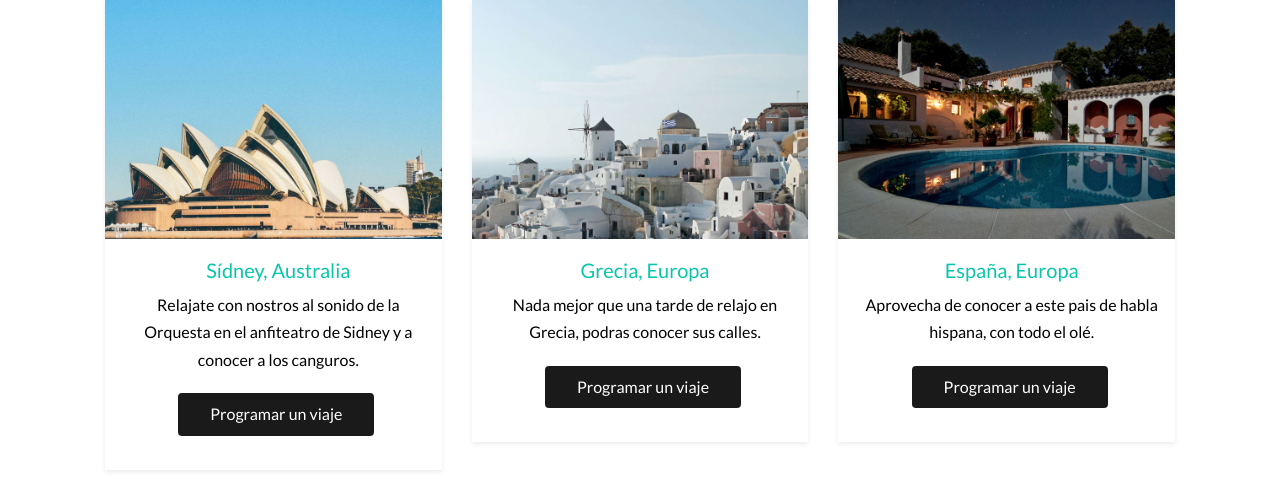
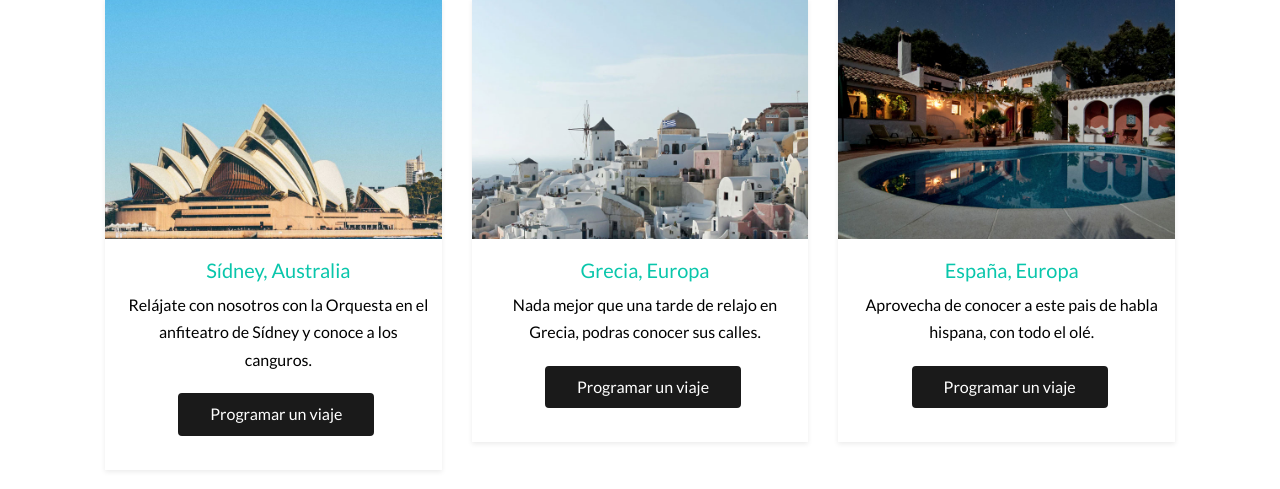
Before and after one commit to Dolapelao/Trabajo_Github, a Django app: page /app/destination/ in a window 1280 px wide. Shown: the part 1431-1920 px from the top of the page. Run offline with Django 5.2, Linux system fonts and the light colour scheme; a user stored in the database is signed in; some libraries are stand-ins or nearby versions; some web fonts are replaced.

Commit message:
Update Index/Destination

```diff
--- a/app/templates/app/destination.html
+++ b/app/templates/app/destination.html
@@ -80,7 +80,7 @@
 						</figure>
 						<div class="fh5co-text">
 							<h2>Sídney, Australia</h2>
-							<p>Relajate con nostros al sonido de la Orquesta en el anfiteatro de Sidney y a conocer a los canguros.</p>
+							<p>Relájate con nosotros con la Orquesta en el anfiteatro de Sídney y conoce a los canguros.</p>
 							<p><span class="btn btn-primary">Programar un viaje</span></p>
 						</div>
 					</a>
--- a/app/templates/app/index.html
+++ b/app/templates/app/index.html
@@ -132,7 +132,7 @@
 						</figure>
 						<div class="fh5co-text">
 							<h2>España, Europa</h2>
-							<p>Descubre la Catedral-Basilica, recorre el Pico del Teide o simplemente relajate en Tenerife.</p>
+							<p>Descubre la Catedral-Basílica, explora el Pico del Teide o relájate en Tenerife.</p>
 							<p><span class="btn btn-primary">Programar un viaje</span></p>
 						</div>
 					</a>
```
